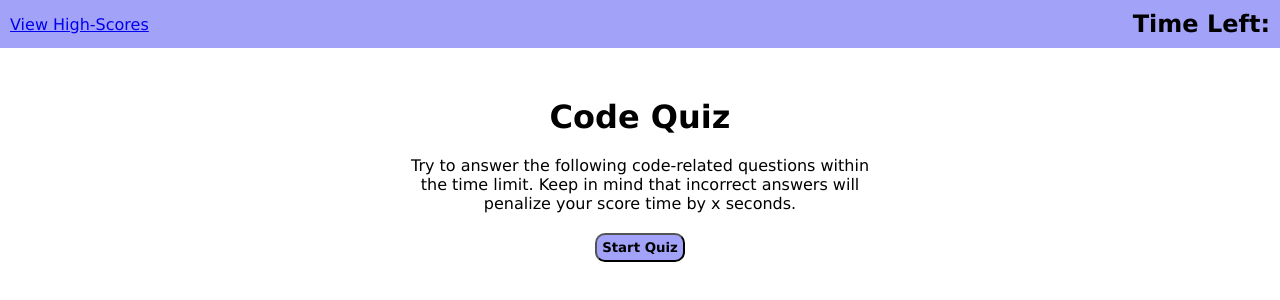
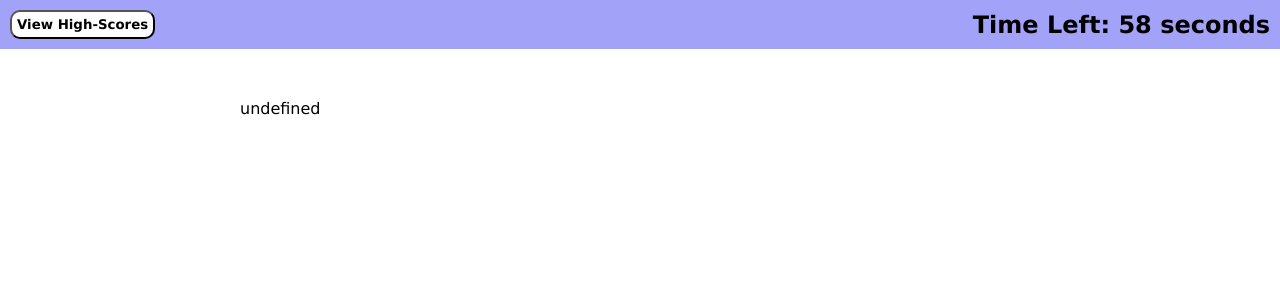
Before and after one commit to jdomindev/code-quiz, a plain HTML site: page index.html in a window 1280 px wide. Both pictures are taken after a click on the button "Start Quiz". Drawn offline with Linux system fonts and the light colour scheme.

Commit message:
Reworked entire index.html and style.css  files, changed startQuiz and setInitialsPage functions and added new setNextQuestion functions in script.js

```diff
--- a/assets/script.js
+++ b/assets/script.js
@@ -1,41 +1,87 @@
-var startButton = document.querySelector(".start-button");
-var firstPage = document.querySelector("#first-question-page");
-var mainPage = document.querySelector("#main-page");
-var mode = "active"
+var questions = [
+  {
+    question: "This is a question",
+    answers: [
+      { text: "answer1", correct: true },
+      { text: "answer2", correct: false },
+      { text: "answer3", correct: false },
+      { text: "answer4", correct: false},
+    ]
+  },
+  {
+    question: "This is a question",
+    answers: [
+      { text: "answer1", correct: true },
+      { text: "answer2", correct: false },
+      { text: "answer3", correct: false },
+      { text: "answer4", correct: false},
+    ]
+  }
+];
 
-startButton.addEventListener ("click", function() {
-    if (mode === "active") {
-    mainPage.setAttribute("class", "hidden")
-    }
-    else {
-        mode = "hidden"
-        firstPage.setAttribute("class", "active")
-    }
-})
+// Look to activity 3 - #21-24 for checking if answer is right or wrong
+
+// buttonOne.addEventListener("click", checkAnswer);
+// function checkAnswer() {
+//   if (questions[0].answers[i] === questions[0].correctAnswer) {
+//     console.log(Correct);
+//   } else {
+//     console.log(incorrect);
+//   }
+// }
 
 
+var startButton = document.querySelector(".start-button");
+var mainPage = document.querySelector("#main-page");
+var questionContainer = document.querySelector(".question-container")
+
+// function for what happens on click of start quiz
+function startQuiz() {
+    mainPage.classList.add("hide");
+    questionContainer.classList.remove("hide");
+    currentQuestionIndex = 0;
+    setNextQuestion();
+}
+
+startButton.addEventListener("click", startQuiz);
+startButton.addEventListener("click", setTime);
+
+// Timer function
+var timeEl = document.querySelector(".time");
+var secondsLeft = 60;
+
+function setTime() {
+  var timerInterval = setInterval(function () {
+    secondsLeft--;
+    timeEl.textContent = "Time Left: " + secondsLeft + " seconds";
+
+    if (secondsLeft === 0) {
+      clearInterval(timerInterval);
+      setInitialsPage();
+    }
+  }, 1000);
+}
+
+function setInitialsPage() {
+  var initialsPage = document.querySelector("#initials-page")
+  initialsPage.classList.remove("hide");
+  // somehow hide page based on current page index
+}
+
+var questionEl = document.querySelector("#question");
+var answerButtons = document.querySelector("#answer-buttons");
+var button = document.createElement("button");
+
+// function to set next question to values in array of questions
+function setNextQuestion() {
+  // resetState()
+  questionEl.innerText = question.question
+  questions.answers.forEach(answer, function() {
+    button.innerText = answer.text;
+    button.classList.add("btn");
+  })
 
 
+}
 
-
-// Time function will be placed inside on click function for start button
-// var timeEl = document.querySelector(".time")
-// var secondsLeft = 60;
-
-// function setTime()
-// var timerInterval = setInterval(function() {
-//     secondsLeft--;
-//     timeEl.textContent = secondsLeft + " seconds left"
-
-//     if(secondsLeft === 0) {
-//         clearInterval(timerInterval);
-//         initialsPage()
-//     }
-// }, 1000)
-
-// function initialsPage() {
-//     initialsPage.style.display = "block";
-//     document.body.append(initialsPage);
-// }
-
-// setTime();
+// button.addEventListener("click", selectAnswer())
--- a/assets/style.css
+++ b/assets/style.css
@@ -6,14 +6,20 @@
 
 :root {
     --primary-color: rgb(162, 162, 248);
+    --secondary-color: rgb(255, 255, 255);
 }
 
-.hidden {
-    display: none;
+main {
+    display: flex;
+    justify-content: center;
+    height: 100vh;
+    width: 100vw;
+
 }
 
-.active {
-    display: block;
+
+.hide {
+    display: none;
 }
 
 /* Main Page */
@@ -25,28 +31,42 @@
     background-color: var(--primary-color);
 }
 
-.main-section {
-    text-align: center;
-    width: 40%;
-    margin: 50px auto;
+.controls {
+    display: flex;
+    justify-content: center;
+    align-items: center;
 }
 
-.main-header {
-    font-weight: bolder;
-    font-size : 200%;
+.container {
+    width: 800px;
+    max-width: 80%;
+    margin: 50px;
 }
 
-.instructions {
-    padding: 20px;
-}
-
-.instructions {
+.questions-container {
 
 }
 
-.start-button {
+#main-page {
+    text-align: center;
+}
+
+.main-page-p {
+    padding: 10px;
+    padding-bottom: 20px;
+}
+
+
+.start-button, .btn {
     font-weight: bold;
-    padding: 5px;
+    padding: 15px;
     border-radius: 10px;
     background-color: var(--primary-color);
 }
+
+.highscore-btn {
+    padding: 5px;
+    font-weight: bold;
+    border-radius: 10px;
+    background-color: var(--secondary-color);
+}
--- a/index.html
+++ b/index.html
@@ -74,39 +74,6 @@ THEN the game is over
 WHEN the game is over
 THEN I can save my initials and my score -->
 
-<!-- Content for html
-Question 1:
-Commonly used data types DO NOT include:
-strings
-booleans
-alerts
-numbers
-Question 2:
-The condition in an if / else statement is enclosed within ___.
-quotes
-curly brackets
-parentheses
-square brackets
-Question 3:
-Arrays in JavaScript can be used to store ___.
-numbers and strings
-other arrays
-booleans
-all of the above
-Question 4:
-String values must be enclosed within ___ when being assigned to variables.
-commas
-curly brackets
-quotes
-parentheses
-Question 5:
-A very useful tool used during development and debugging for printing content to the debugger is:
-JavaScript
-terminal/bash
-for loops
-console.log
--->
-
 <!DOCTYPE html>
 <html lang="en">
   <head>
@@ -117,34 +84,34 @@ console.log
     <link rel="stylesheet" href="./assets/style.css" />
   </head>
   <body>
+    <header class="header">
+      <button class="highscore-btn" href="#highscore-page"
+        >View High-Scores</button>
+      <h2 class="time">Time Left: 60 seconds</h2>
+    </header>
     <main>
-      <header class="header">
-        <a class="highscore-button" href="#highscore-page"
-          >View High-Scores</a>
-        <h2 class="time">Time Left:</h2>
-      </header>
-      <section class="pages">
-        <section id="main-page" class="main-section">
-          <h1 class="main-header">Code Quiz</h1>
-          <p class="instructions">
-            Try to answer the following code-related questions within the time
-            limit. Keep in mind that incorrect answers will penalize your score
-            time by x seconds.
-          </p>
-          <button class="start-button">Start Quiz</button>
+      <section class="container">
+        <section class="question-container hide">
+          <div id="question"></div>
+          <div id="answer-buttons" class="hide">
+            <button class="btn">Answer 1</button>
+            <button class="btn">Answer 2</button>
+            <button class="btn">Answer 3</button>
+            <button class="btn">Answer 4</button>
+          </div>
         </section>
+        <section class="controls">
+          <div id="main-page">
+            <h1 class="main-page-header">Code Quiz</h1>
+            <p class="main-page-p">Try to answer the following code-related questions before the time runs out. Keep in mind that any wrong answers will penalize your time by 10 seconds.</p>
+            <button id="start-button" class="start-button">Start Quiz</button>
+          </div>
+          <div id="next-button" class="next-button hide">Next Question</div>
+          <div id="initials-button" class="hide">Enter Initials</div>
+        </section>
+        <section id="initials-page"></section>
+      </section>
 
-        <section id="first-question-page" class="main-section hidden">
-          <h2 class="main-header">First Question</h2>
-          <ol>
-            <li class="button">Answer 1</li>
-            <li class="button">Answer 1</li>
-            <li class="button">Answer 1</li>
-            <li class="button">Answer 1</li>
-          </ol>
-        </section>
-      </section>
-    </main>
-    <script src="script.js"></script>
+    <script src="./assets/script.js"></script>
   </body>
 </html>
```
